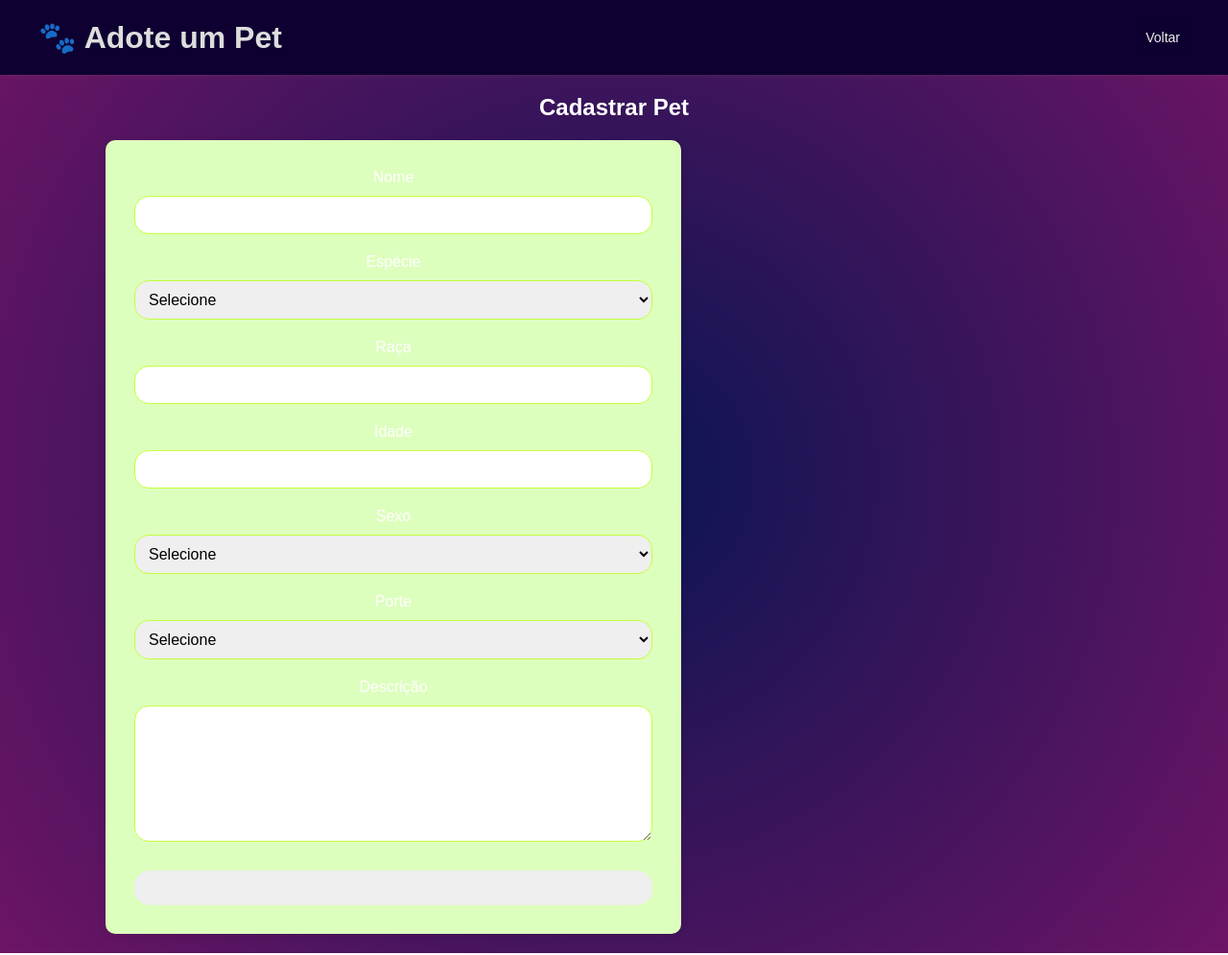
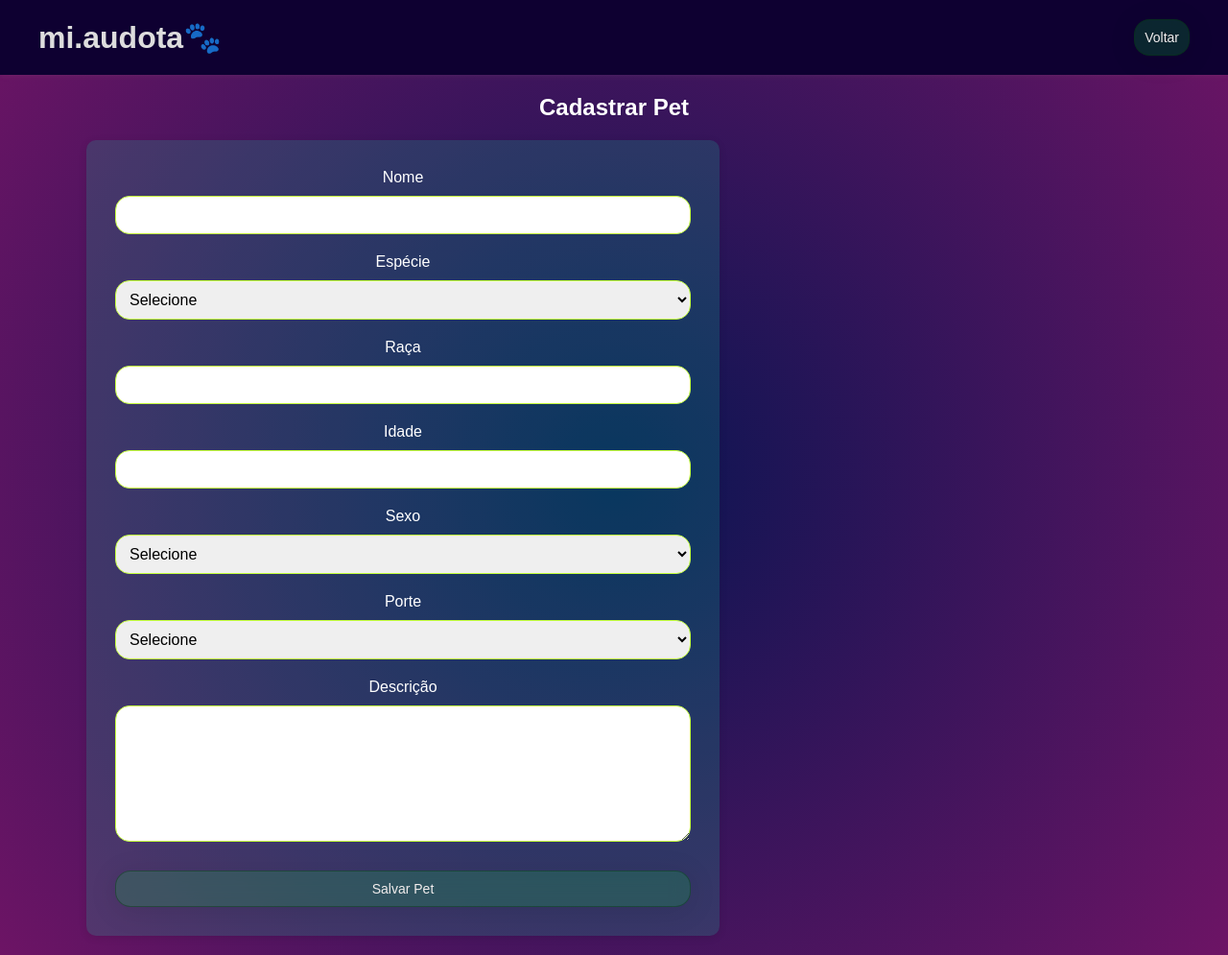
Before and after one commit to pSerafM/miaudota-azure, a website: page cadastro.html in a window 1280 px wide. Shown: the whole page at 96% size. Drawn offline with Linux system fonts and the light colour scheme.

Commit message:
melhorias visuais II

```diff
--- a/cadastro.html
+++ b/cadastro.html
@@ -4,23 +4,18 @@
 <head>
     <meta charset="UTF-8">
     <meta name="viewport" content="width=device-width, initial-scale=1.0">
-
     <title>Cadastro de Pet</title>
-
     <link rel="stylesheet" href="css/style.css">
 </head>
 
 <body>
+    <header>
+        <h1>mi.audota🐾</h1>
 
-<header>
-
-    <h1>🐾 Adote um Pet</h1>
-
-    <a href="index.html" class="botao">
-        Voltar
-    </a>
-
-</header>
+            <a href="index.html" class="botao normal">
+                Voltar
+            </a>
+    </header>
 
 <main>
 
@@ -148,7 +143,7 @@
 
         <button
             type="submit"
-            class="botao"
+            class="botao normal"
         >
             Salvar Pet
         </button>
--- a/css/style.css
+++ b/css/style.css
@@ -1,12 +1,7 @@
-* {
-    box-sizing: border-box;
-}
-
 body {
     margin: 0;
     font-family: Arial, sans-serif;
     color: #ffffff;
-    text-align: center;
     background: radial-gradient(circle, rgb(9, 21, 82) 0%, rgb(109, 20, 101) 100%);
 }
 
@@ -15,6 +10,7 @@ header {
     padding: 20px 40px;
     display: flex;
     justify-content: space-between;
+    text-align: center;
     align-items: center;
     box-shadow: 0 2px 5px rgba(187, 129, 129, 0.1);
     color: rgb(221, 221, 221);
@@ -25,6 +21,7 @@ header h1 {
 }
 
 main {
+    text-align: center;
     max-width: 1100px;
     margin: 20px auto;
     padding: 0 20px;
@@ -35,6 +32,7 @@ main {
     grid-template-columns:
         repeat(auto-fit, minmax(280px, 1fr));
     gap: 20px;
+    text-align: center;
 }
 
 .card-pet {
@@ -93,7 +91,7 @@ main {
     width: 100px;
     height: 50px;
 }
-.cadastrar {
+.normal {
     background: rgba(0, 255, 52, 0.15);
     box-shadow: 0 4px 30px rgba(0, 0, 0, 0.1);
     backdrop-filter: blur(8.8px);
@@ -102,7 +100,7 @@ main {
 }
 
 form {
-    background: rgb(221, 255, 189);
+    background: rgba(0, 226, 158, 0.164);
     max-width: 600px;
     padding: 30px;
     border-radius: 10px;
```
Also changed, not shown: index.html (+1 -1 lines).
